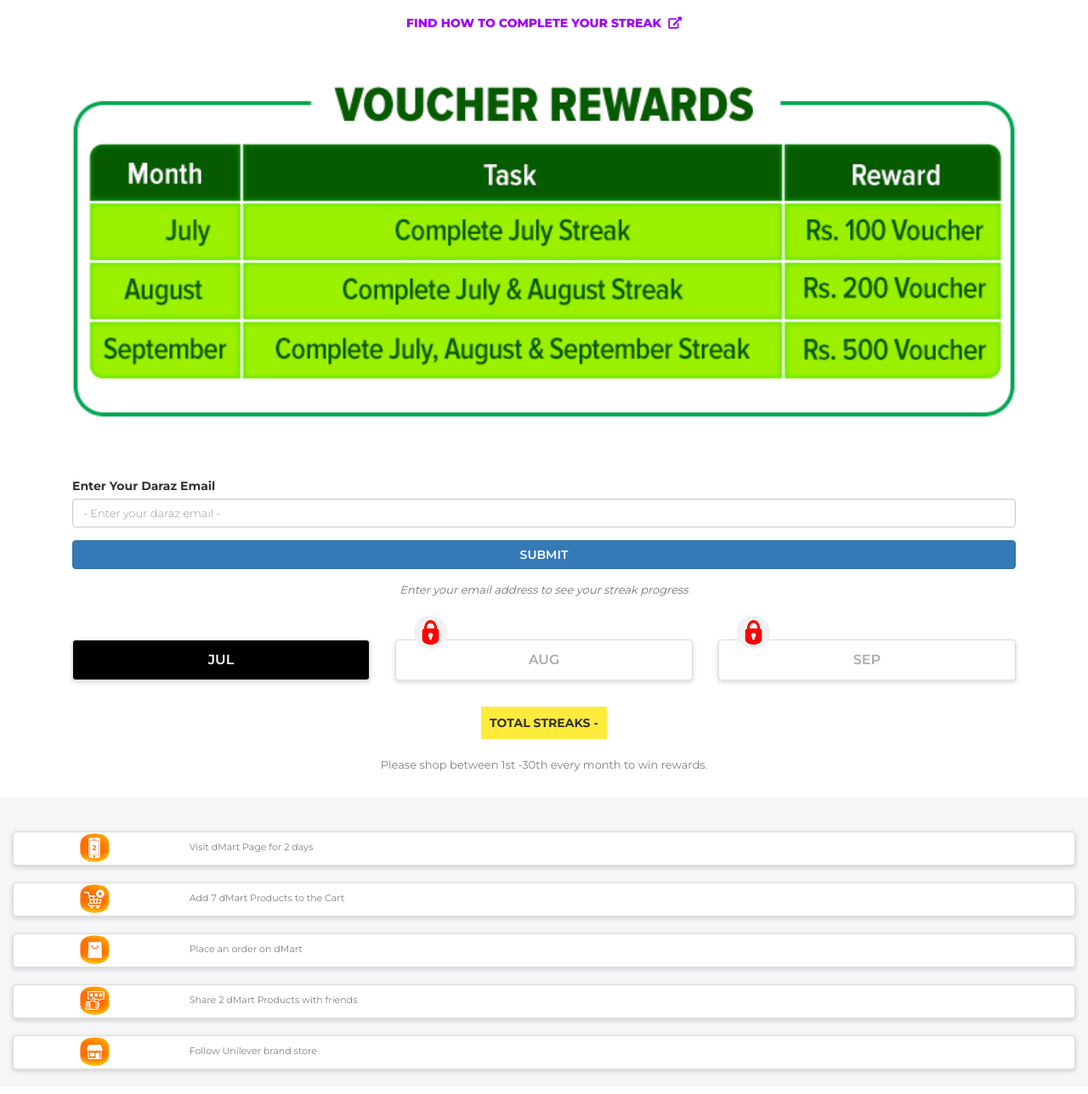
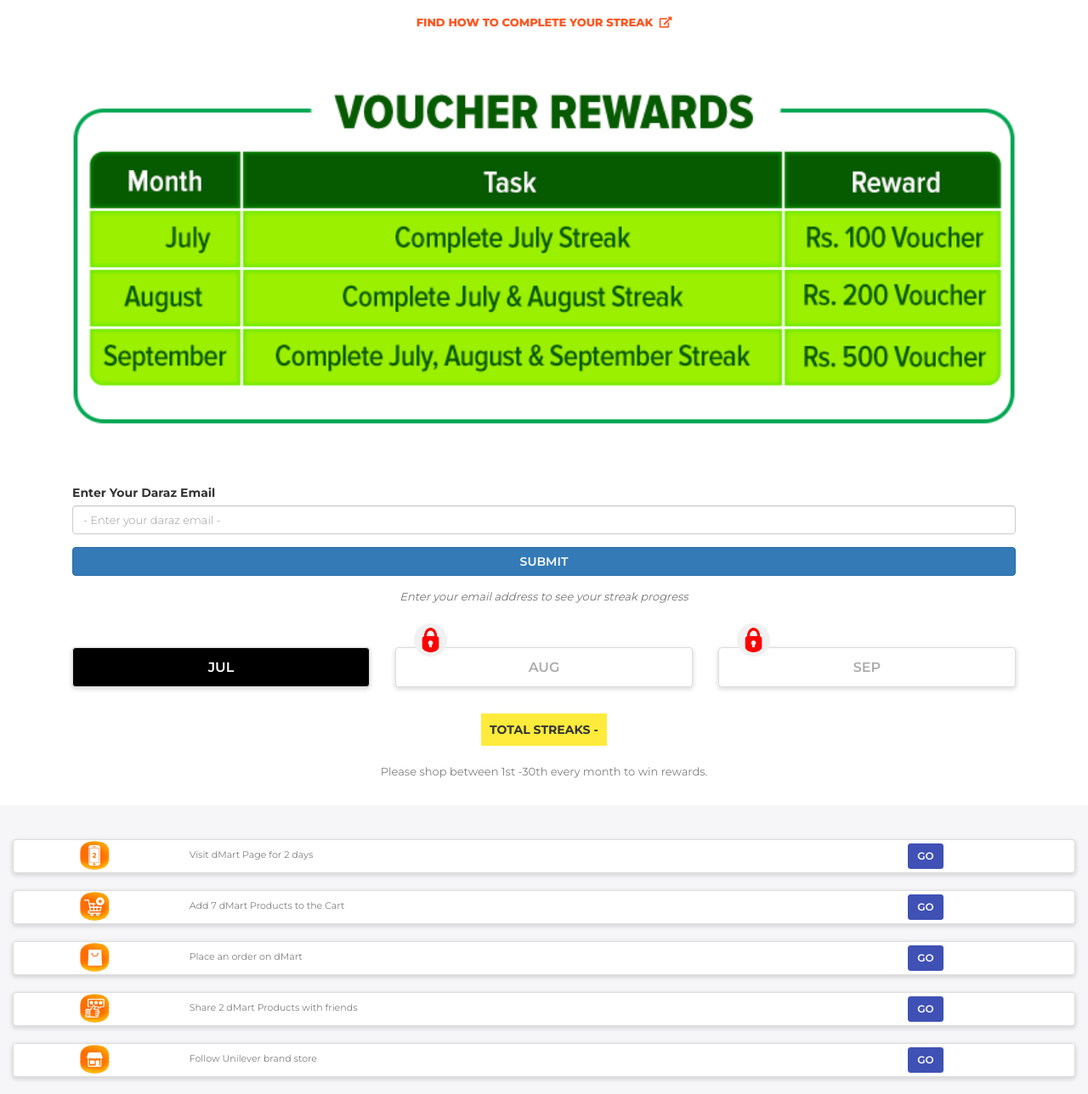
Before and after one commit to abdulr96/dStreak21, a plain HTML site: page index.html in a window 1280 px wide. Shown: the part 453-1741 px from the top of the page at 85% size. Drawn offline with nearby package versions, Linux system fonts and the light colour scheme.

Commit message:
Add files via upload

```diff
--- a/index.html
+++ b/index.html
@@ -40,8 +40,8 @@
 
 		<div class="col-xs-12">
 
-        <div class="text-center">
-        <a href="" data-toggle="modal" data-target="#myModal"><b style="font-weight: 800;text-transform: uppercase;color: #9e00ff;">Find How to complete your streak &nbsp;<i class="fas fa-external-link-alt"></i></b></a>
+        <div class="text-center" style="margin-bottom: 10px;">
+        <a href="" data-toggle="modal" data-target="#myModal" style="font-size: 13px;"><b style="font-weight: 800;text-transform: uppercase;color: #ff5722;">Find How to complete your streak &nbsp;<i class="fas fa-external-link-alt"></i></b></a>
         </div>
 
 		<img src="calendar.png" class="img-responsive" style="object-fit: contain;width: 100%;">
@@ -147,9 +147,12 @@
 						<div class="col-xs-2">
                             <img src="icons/2dmart.png" class="img-responsive" style="height: 35px;margin-left: -12px;margin-top: -3px;object-fit: contain;width: 100%;">
 						</div>
-						<div class="col-xs-10">
+						<div class="col-xs-8">
 							<p style="font-size: 11px;color: gray;margin-top: 6px;margin-left: -19px;">Visit dMart Page for 2 days</p>
 						</div>
+                        <div class="col-xs-2">
+                            <a href="https://www.daraz.lk/dmart/" class="btn btn-danger btn-sm" style="font-weight: 600;background: #3f51b5;border-color: #3f51b5;">GO</a>
+                        </div>
 					</div>
 				</div>
 			</div>
@@ -178,9 +181,12 @@
 						<div class="col-xs-2">
 							  <img src="icons/atc.png" class="img-responsive" style="height: 35px;margin-left: -12px;margin-top: -3px;object-fit: contain;width: 100%;">
 						</div>
-						<div class="col-xs-10">
+						<div class="col-xs-8">
 							<p style="font-size: 11px;color: gray;margin-top: 6px;margin-left: -19px;">Add 7 dMart Products to the Cart</p>
 						</div>
+                         <div class="col-xs-2">
+                            <a href="https://pages.daraz.lk/wow/gcp/daraz/channel/lk/dmart/add-7-products" class="btn btn-danger btn-sm" style="font-weight: 600;background: #3f51b5;border-color: #3f51b5;">GO</a>
+                        </div>
 					</div>
 				</div>
 			</div>
@@ -210,9 +216,12 @@
 						<div class="col-xs-2">
 							  <img src="icons/order.png" class="img-responsive" style="height: 35px;margin-left: -12px;margin-top: -3px;object-fit: contain;width: 100%;">
 						</div>
-						<div class="col-xs-10">
+						<div class="col-xs-8">
 							<p style="font-size: 11px;color: gray;margin-top: 6px;margin-left: -19px;">Place an order on dMart</p>
 						</div>
+                         <div class="col-xs-2">
+                            <a href="https://www.daraz.lk/dmart/" class="btn btn-danger btn-sm" style="font-weight: 600;background: #3f51b5;border-color: #3f51b5;">GO</a>
+                        </div>
 					</div>
 				</div>
 			</div>
@@ -242,9 +251,12 @@
 						<div class="col-xs-2">
 							  <img src="icons/review.png" class="img-responsive" style="height: 35px;margin-left: -12px;margin-top: -3px;object-fit: contain;width: 100%;">
 						</div>
-						<div class="col-xs-10">
+						<div class="col-xs-8">
 							<p style="font-size: 11px;color: gray;margin-top: 6px;margin-left: -19px;">Share 2 dMart Products with friends</p>
 						</div>
+                         <div class="col-xs-2">
+                            <a href="https://pages.daraz.lk/wow/gcp/daraz/channel/lk/dmart/share-dmart" class="btn btn-danger btn-sm" style="font-weight: 600;background: #3f51b5;border-color: #3f51b5;">GO</a>
+                        </div>
 					</div>
 				</div>
 			</div>
@@ -274,9 +286,12 @@
 						<div class="col-xs-2">
 							  <img src="icons/stores.png" class="img-responsive" style="height: 35px;margin-left: -12px;margin-top: -3px;object-fit: contain;width: 100%;">
 						</div>
-						<div class="col-xs-10">
+						<div class="col-xs-8">
 							<p style="font-size: 11px;color: gray;margin-top: 6px;margin-left: -19px;">Follow Unilever brand store</p>
 						</div>
+                         <div class="col-xs-2">
+                            <a href="https://www.daraz.lk/shop/unilever-srilanka/" class="btn btn-danger btn-sm" style="font-weight: 600;background: #3f51b5;border-color: #3f51b5;">GO</a>
+                        </div>
 					</div>
 				</div>
 			</div>
@@ -747,9 +762,6 @@
   var fourth_mission_03 = data.record.mission4_status_month3;
   var fifth_mission_03 = data.record.mission5_status_month3;
 
-  document.getElementById("greeting").innerHTML = overview;
-
-
  //Month 01
  if (first_mission == "Completed") {
  	console.log("First Month - Mission 01", first_mission);
```
